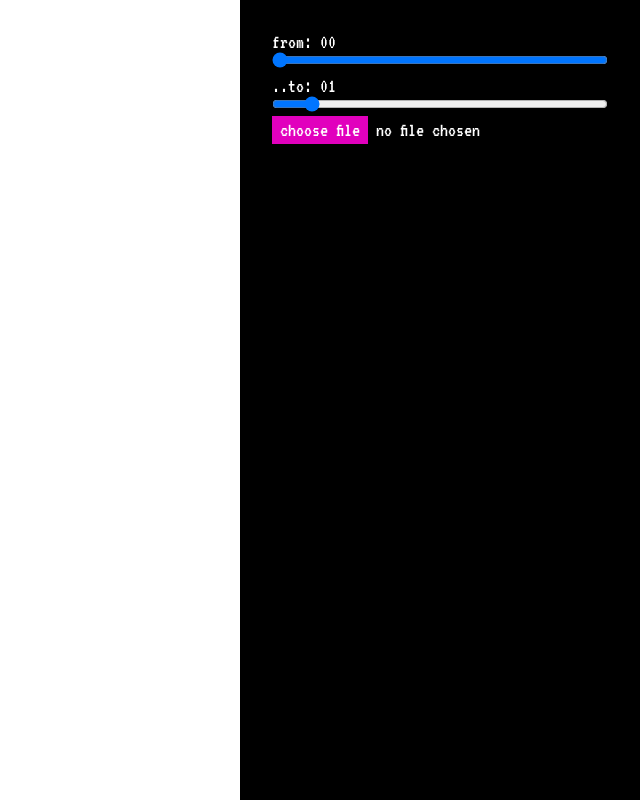
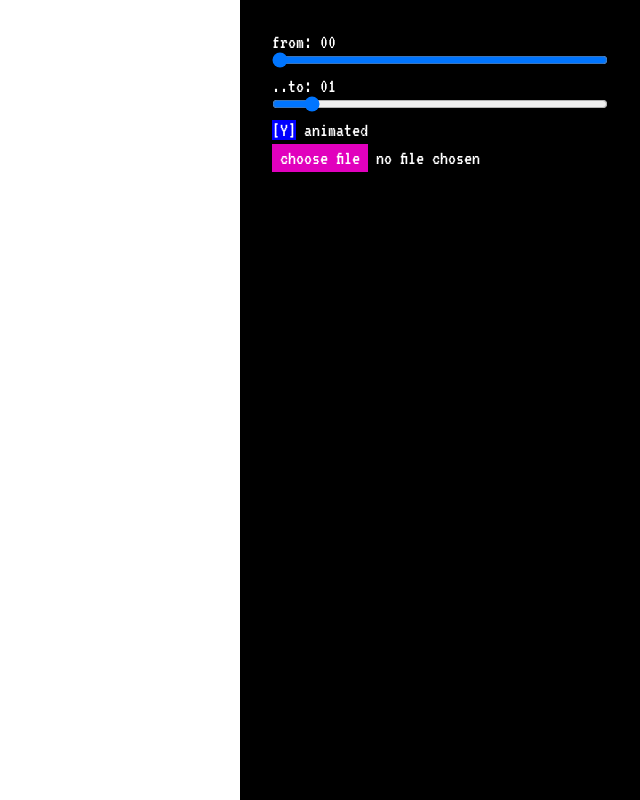
Before and after one commit to rawjrk/gvfsashgawt-next, a Next.js app: page /mosh in a window 1280 px wide. Shown: the whole page, without its empty margins (640-1280 px from the left). Built offline with nearby package versions, Linux system fonts and the light colour scheme.

Commit message:
feat: add checkbox

```diff
--- /dev/null
+++ b/src/components/ui/checkbox.tsx
@@ -0,0 +1,31 @@
+"use client";
+
+import { useId } from "react";
+
+type Props = {
+  label: string;
+  checked: boolean;
+  onChangeAction: (checked: boolean) => void;
+};
+
+export function Checkbox({ label, checked, onChangeAction }: Props) {
+  const id = useId();
+
+  return (
+    <div className="text-foreground flex flex-row text-xl">
+      <input
+        id={id}
+        className="peer sr-only"
+        type="checkbox"
+        checked={checked}
+        onChange={(event) => onChangeAction(event.target.checked)}
+      />
+      <label
+        htmlFor={id}
+        className="peer-not-checked:before:bg-primary peer-not-checked:before:text-primary-foreground peer-checked:before:bg-secondary peer-checked:before:text-secondary-foreground peer-hover:before:bg-tertiary peer-hover:before:text-tertiary-foreground cursor-pointer before:content-['[N]'] peer-checked:before:content-['[Y]']"
+      >
+        &nbsp;{label}
+      </label>
+    </div>
+  );
+}
--- a/src/modules/mosh/form.tsx
+++ b/src/modules/mosh/form.tsx
@@ -1,7 +1,8 @@
 "use client";
 
-import { useCallback } from "react";
+import { useCallback, useState } from "react";
 
+import { Checkbox } from "@/components/ui/checkbox";
 import { DoubleSlider } from "@/components/ui/double_slider";
 import { FileInput } from "@/components/ui/file_input";
 import { ImageType } from "@/constants/image_types";
@@ -22,6 +23,8 @@ export function MoshForm() {
     min: 0,
     max: 10,
   });
+
+  const [animated, setAnimated] = useState(true);
 
   const handleFilePick = useCallback(
     async (file: File) => {
@@ -46,6 +49,13 @@ export function MoshForm() {
         rangeMin={min}
         rangeMax={max}
       />
+
+      <Checkbox
+        label="animated"
+        checked={animated}
+        onChangeAction={setAnimated}
+      />
+
       <FileInput
         onFilePickAction={handleFilePick}
         supportedFormats={supportedImageTypes}
```
